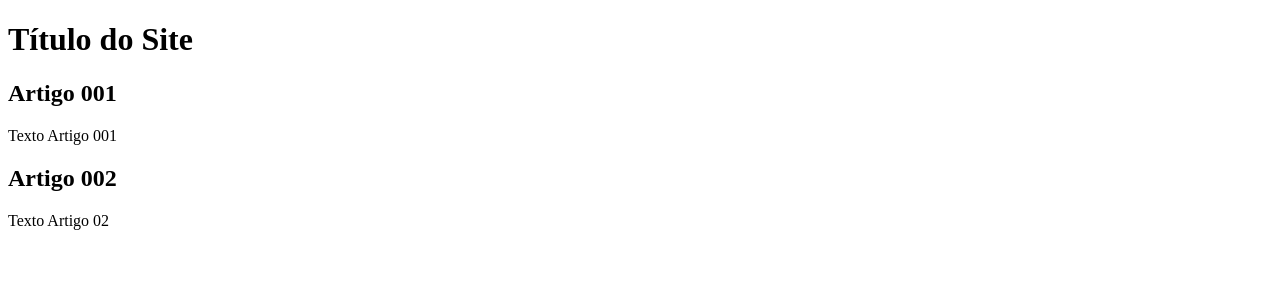
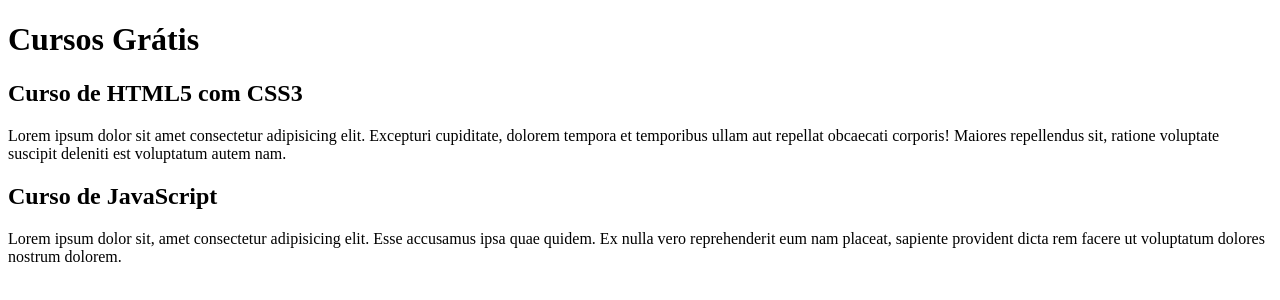
Before and after one commit to polcaronet/Projeto-Site, a plain HTML site: page index.html in a window 1280 px wide. Drawn offline with Linux system fonts and the light colour scheme.

Commit message:
comecei a escrever conteúdo

```diff
--- a/index.html
+++ b/index.html
@@ -9,15 +9,15 @@
 <body>
     <main>
         <header>
-            <h1>Título do Site</h1>
+            <h1>Cursos Grátis</h1>
         </header>
         <article>
-            <h1>Artigo 001</h1>
-            <p>Texto Artigo 001</p>
+            <h1>Curso de HTML5 com CSS3</h1>
+            <p>Lorem ipsum dolor sit amet consectetur adipisicing elit. Excepturi cupiditate, dolorem tempora et temporibus ullam aut repellat obcaecati corporis! Maiores repellendus sit, ratione voluptate suscipit deleniti est voluptatum autem nam.</p>
         </article>
          <article>
-             <h1>Artigo 002</h1>
-             <p>Texto Artigo 02</p>
+             <h1>Curso de JavaScript</h1>
+             <p>Lorem ipsum dolor sit, amet consectetur adipisicing elit. Esse accusamus ipsa quae quidem. Ex nulla vero reprehenderit eum nam placeat, sapiente provident dicta rem facere ut voluptatum dolores nostrum dolorem.</p>
          </article>
     </main>
 </body>
```
